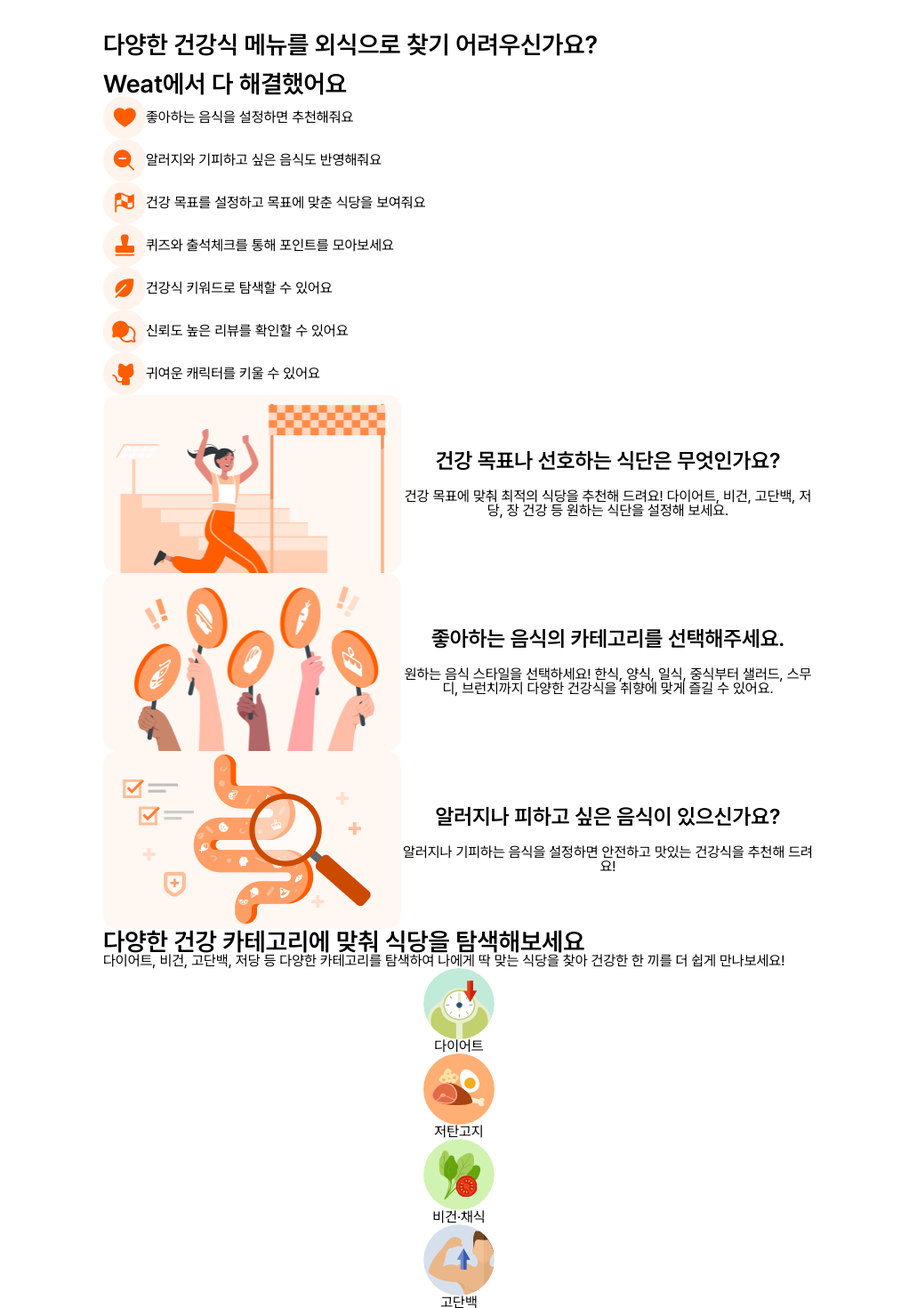
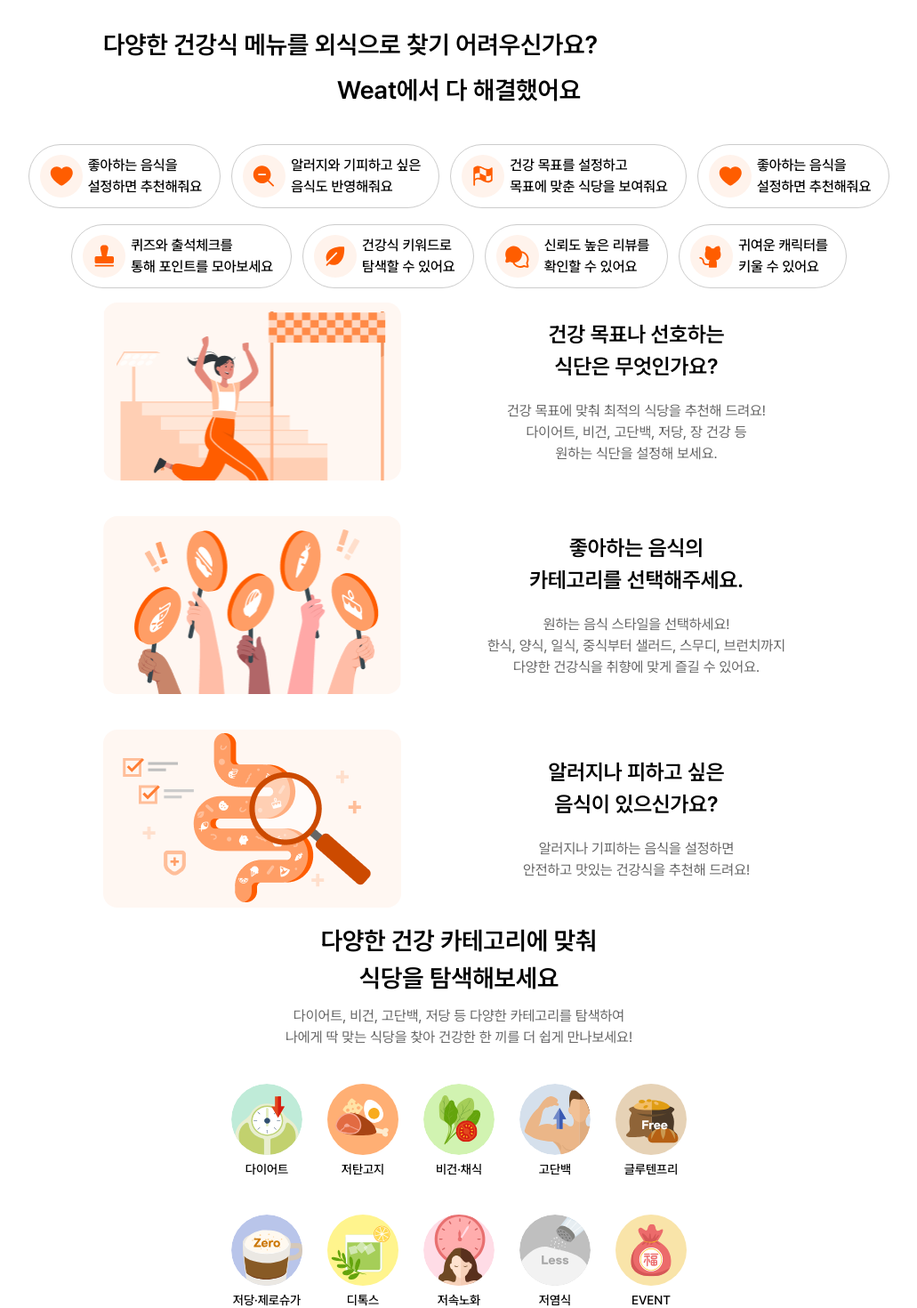
Before and after one commit to hyun2e/weat-landing, a React (Vite) app: page / in a window 1280 px wide. Shown: the part 480-1950 px from the top of the page at 89% size, without its empty margins (124-1155 px from the left). Built offline with nearby package versions, Linux system fonts and the light colour scheme.

Commit message:
soim - card/ section edit

```diff
--- a/src/components/Card_Info2.jsx
+++ b/src/components/Card_Info2.jsx
@@ -1,18 +1,35 @@
 import React from "react";
 import styled from "styled-components";
 
+// 인포2 카드 스타일
 const Info2Card = styled.div`
   display: flex;
   flex-direction: row;
   align-items: center;
-  text-align: center;
+  text-align: left;
+  gap: 6px;
+  height: 72px;
+  padding: 12px 20px 12px 12px;
+  border-radius: 36px;
+  width: auto;
+  max-width:none;
+  border: 1px solid ${({ theme }) => theme.colors.grey250};
 `;
+
+// 인포2 텍스트 - 본문
+const Info2CardText = styled.p`
+  white-space: pre-line;
+  font-weight: 500;
+  line-height: 1.5;
+  max-width: none;
+  overflow: visible;
+`
 
 const Card_Info2 = ({ icon, text }) => {
   return (
     <Info2Card>
       <img src={icon} />
-      <p>{text}</p>
+      <Info2CardText>{text}</Info2CardText>
     </Info2Card>
   );
 };
--- a/src/components/Card_category.jsx
+++ b/src/components/Card_category.jsx
@@ -1,18 +1,29 @@
 import React from "react";
 import styled from "styled-components";
 
+// 카테고리 카드 스타일
 const CategoryCard = styled.div`
   display: flex;
   flex-direction: column;
   align-items: center;
   text-align: center;
+  width: 80px;
+  height:107px;
+  gap: 6px;
+`;
+
+// 카테고리 카드 텍스트 스타일
+const CategoryCardText = styled.p`
+  font-size: ${({ theme }) => theme.fontSizes.fs14};
+  font-weight: 500;
+  line-height: 1.5;
 `;
 
 const Card_category = ({ icon, text }) => {
   return (
     <CategoryCard>
       <img src={icon} alt={text} />
-      <p>{text}</p>
+      <CategoryCardText>{text}</CategoryCardText>
     </CategoryCard>
   );
 };
--- a/src/components/Card_onboarding.jsx
+++ b/src/components/Card_onboarding.jsx
@@ -1,21 +1,27 @@
 import React from "react";
 import styled from "styled-components";
 
+// 온보딩 카드 스타일
 const OnboardingCard = styled.div`
   display: flex;
   flex-direction: row;
   align-items: center;
+  justify-content: space-between;
   text-align: center;
+  width:100%;
 `;
 
-const OnboardingTextWarpper = styled.div`
+// 온보딩 컨텐츠 - 텍스트
+const OnboardingTextWrapper = styled.div`
   display: flex;
   flex-direction: column;
   align-items: center;
   text-align: center;
+  width: 401px;
   gap:20px;
 `;
 
+// 온보딩 컨텐츠 - 이미지
 const OnboardingCardImage = styled.img`
   width: 335px;
   height: 200px;
@@ -23,14 +29,27 @@
   border: none;
 `
 
+// 온보딩 텍스트 - 본문
+const OnboardingCardText = styled.p`
+  white-space: pre-line;
+  color: ${({ theme }) => theme.colors.grey600};
+  line-height: 1.5;
+`
+// 온보딩 텍스트 - 제목
+const OnboardingCardTitle = styled.h4`
+  white-space: pre-line;
+  line-height: 1.5;
+`
+
+
 const Card_onboarding = ({icon,title,text}) => {
   return (
     <OnboardingCard>
       <OnboardingCardImage src={icon} />
-      <OnboardingTextWarpper>
-        <h4>{title}</h4>
-        <p>{text}</p>
-      </OnboardingTextWarpper>
+      <OnboardingTextWrapper>
+        <OnboardingCardTitle>{title}</OnboardingCardTitle>
+        <OnboardingCardText>{text}</OnboardingCardText>
+      </OnboardingTextWrapper>
     </OnboardingCard>
   );
 };
--- a/src/sections/Category.jsx
+++ b/src/sections/Category.jsx
@@ -1,13 +1,50 @@
 import React from 'react';
 import Card_category from '../components/Card_category';
+import styled from 'styled-components';
+
+const CategoryContainer = styled.div`
+    width: 100%;
+    display: flex;
+    flex-direction: column;
+    align-items: center;
+    text-align: center;
+    justify-content: center;
+    gap: 40px;
+    padding: 0 16px;
+`
+const CategoryTextWrapper = styled.div`
+    display: flex;
+    flex-direction: column;
+    align-items: center;
+    gap: 10px;
+`
+// 카테고리 제목 스타일
+const CategoryTitle = styled.h2`
+    line-height: 1.5;
+`
+// 카테고리 본문 스타일
+const CategoryDescription = styled.p`
+    color: ${({ theme }) => theme.colors.grey600};
+    line-height: 1.5;
+`
+
+const CategoryCardWrapper = styled.div`
+    display: flex;
+    flex-direction: row;
+    align-items: center;
+    justify-content: center;
+    gap: 28px;
+`
 
 const Category = () => {
-    const categoryData = [
+    const categoryDataTop = [
         { icon: "src/assets/images/category_diet.svg", text: "다이어트" },
         { icon: "src/assets/images/category_meat.svg", text: "저탄고지" },
         { icon: "src/assets/images/category_vegan.svg", text: "비건·채식" },
         { icon: "src/assets/images/category_protein.svg", text: "고단백" },
         { icon: "src/assets/images/category_glutenfree.svg", text: "글루텐프리" },
+    ];
+    const categoryDataBottom = [
         { icon: "src/assets/images/category_zerosugar.svg", text: "저당·제로슈가" },
         { icon: "src/assets/images/category_detox.svg", text: "디톡스" },
         { icon: "src/assets/images/category_slowaging.svg", text: "저속노화" },
@@ -16,20 +53,28 @@
     ];
 
     return (
-        <div>
-            <div>
-                <h2>다양한 건강 카테고리에 맞춰 식당을 탐색해보세요</h2>
-                <p>
-                    다이어트, 비건, 고단백, 저당 등 다양한 카테고리를 탐색하여
+        <CategoryContainer>
+            <CategoryTextWrapper>
+                <CategoryTitle>
+                    다양한 건강 카테고리에 맞춰 <br/>
+                    식당을 탐색해보세요
+                </CategoryTitle>
+                <CategoryDescription>
+                    다이어트, 비건, 고단백, 저당 등 다양한 카테고리를 탐색하여 <br/>
                     나에게 딱 맞는 식당을 찾아 건강한 한 끼를 더 쉽게 만나보세요!
-                </p>
-            </div>
-            <div>
-                {categoryData.map((item, index) => (
+                </CategoryDescription>
+            </CategoryTextWrapper>
+            <CategoryCardWrapper>
+                {categoryDataTop.map((item, index) => (
                     <Card_category icon={item.icon} text={item.text} key={index} />
                 ))}
-            </div>
-        </div>
+            </CategoryCardWrapper>
+            <CategoryCardWrapper>
+                {categoryDataBottom.map((item, index) => (
+                    <Card_category icon={item.icon} text={item.text} key={index} />
+                ))}
+            </CategoryCardWrapper>
+        </CategoryContainer>
     );
 };
 
--- a/src/sections/Info2.jsx
+++ b/src/sections/Info2.jsx
@@ -1,26 +1,69 @@
 import React from "react";
 import Card_Info2 from "../components/Card_info2";
+import styled from "styled-components";
+
+const Info2Container = styled.div`
+  width: 100vw;
+  max-width: none;
+  display: flex;
+  flex-direction: column;
+  align-items: center;
+  text-align: center;
+  justify-content: center;
+  gap: 40px;
+  position: relative;
+  left: 50%;
+  transform: translateX(-50%);
+`
+const Info2DataContainer = styled.div`
+  width:100%;
+  display: flex;
+  flex-direction: column;
+  align-items: center;
+  gap: 18px;
+`
+const Info2DataWrapper = styled.div`
+  display: flex;
+  flex-direction: row;
+  align-items: center;
+  gap: 12px;
+`
+// 인포2 제목 스타일
+const Info2Tile = styled.h2`
+  line-height: 1.5;
+`
 
 const Info2 = () => {
-  const info2Data = [
-    { icon: "src/assets/images/icon_1.svg", text: "좋아하는 음식을 설정하면 추천해줘요" },
-    { icon: "src/assets/images/icon_2.svg", text: "알러지와 기피하고 싶은 음식도 반영해줘요" },
-    { icon: "src/assets/images/icon_3.svg", text: "건강 목표를 설정하고 목표에 맞춘 식당을 보여줘요" },
-    { icon: "src/assets/images/icon_4.svg", text: "퀴즈와 출석체크를 통해 포인트를 모아보세요" },
-    { icon: "src/assets/images/icon_5.svg", text: "건강식 키워드로 탐색할 수 있어요" },
-    { icon: "src/assets/images/icon_6.svg", text: "신뢰도 높은 리뷰를 확인할 수 있어요" },
-    { icon: "src/assets/images/icon_7.svg", text: "귀여운 캐릭터를 키울 수 있어요" }
+  const info2DataTop = [
+    { icon: "src/assets/images/icon_1.svg", text: "좋아하는 음식을 \n 설정하면 추천해줘요" },
+    { icon: "src/assets/images/icon_2.svg", text: "알러지와 기피하고 싶은 \n 음식도 반영해줘요" },
+    { icon: "src/assets/images/icon_3.svg", text: "건강 목표를 설정하고 \n 목표에 맞춘 식당을 보여줘요" },
+    { icon: "src/assets/images/icon_1.svg", text: "좋아하는 음식을 \n 설정하면 추천해줘요" },
+  ];
+
+  const info2DataBottom = [
+    { icon: "src/assets/images/icon_4.svg", text: "퀴즈와 출석체크를 \n 통해 포인트를 모아보세요" },
+    { icon: "src/assets/images/icon_5.svg", text: "건강식 키워드로 \n 탐색할 수 있어요" },
+    { icon: "src/assets/images/icon_6.svg", text: "신뢰도 높은 리뷰를 \n 확인할 수 있어요" },
+    { icon: "src/assets/images/icon_7.svg", text: "귀여운 캐릭터를 \n 키울 수 있어요" }
   ];
 
   return (
-    <div>
-      <h2>Weat에서 다 해결했어요</h2>
-      <div>
-        {info2Data.map((item,index)=>(
-          <Card_Info2 icon={item.icon} text={item.text} key={index}/>
-        ))}
-      </div>
-    </div>
+    <Info2Container>
+      <Info2Tile>Weat에서 다 해결했어요</Info2Tile>
+      <Info2DataContainer>
+        <Info2DataWrapper>
+          {info2DataTop.map((item,index)=>(
+            <Card_Info2 icon={item.icon} text={item.text} key={index}/>
+          ))}
+        </Info2DataWrapper>
+        <Info2DataWrapper>
+          {info2DataBottom.map((item,index)=>(
+            <Card_Info2 icon={item.icon} text={item.text} key={index}/>
+          ))}
+        </Info2DataWrapper>
+      </Info2DataContainer>
+    </Info2Container>
   );
 };
 
--- a/src/sections/Onboarding.jsx
+++ b/src/sections/Onboarding.jsx
@@ -1,31 +1,40 @@
 import React from 'react'
 import Card_onboarding from '../components/Card_onboarding'
+import styled from 'styled-components'
 
+const OnboardingContainer = styled.div`
+    display: flex;
+    flex-direction: column;
+    align-items: center;
+    width: 100%;
+    gap: 40px;
+    padding: 16px 0;
+`
 
 const Onboarding = () => {
     const onboardingData = [
         {
             icon: "src/assets/images/Health goals_img.png",
-            title: "건강 목표나 선호하는 식단은 무엇인가요?",
-            text: "건강 목표에 맞춰 최적의 식당을 추천해 드려요! 다이어트, 비건, 고단백, 저당, 장 건강 등 원하는 식단을 설정해 보세요."
+            title: "건강 목표나 선호하는 \n 식단은 무엇인가요?",
+            text: "건강 목표에 맞춰 최적의 식당을 추천해 드려요! \n 다이어트, 비건, 고단백, 저당, 장 건강 등 \n 원하는 식단을 설정해 보세요."
         },
         {
             icon: "src/assets/images/favorite food_img.png",
-            title: "좋아하는 음식의 카테고리를 선택해주세요.",
-            text: "원하는 음식 스타일을 선택하세요! 한식, 양식, 일식, 중식부터 샐러드, 스무디, 브런치까지 다양한 건강식을 취향에 맞게 즐길 수 있어요."
+            title: "좋아하는 음식의 \n 카테고리를 선택해주세요.",
+            text: "원하는 음식 스타일을 선택하세요! \n 한식, 양식, 일식, 중식부터 샐러드, 스무디, 브런치까지 \n 다양한 건강식을 취향에 맞게 즐길 수 있어요."
         },
         {
             icon: "src/assets/images/Allergy_img.png",
-            title: "알러지나 피하고 싶은 음식이 있으신가요?",
-            text: "알러지나 기피하는 음식을 설정하면 안전하고 맛있는 건강식을 추천해 드려요!"
+            title: "알러지나 피하고 싶은 \n음식이 있으신가요?",
+            text: "알러지나 기피하는 음식을 설정하면 \n 안전하고 맛있는 건강식을 추천해 드려요!"
         }
     ];
   return (
-    <div>
+    <OnboardingContainer>
         {onboardingData.map((item,index)=>(
         <Card_onboarding icon={item.icon} title={item.title} text={item.text} key={index}/>
         ))}
-    </div>
+    </OnboardingContainer>
   )
 }
 
```
Also changed, not shown: src/sections/Download.jsx (+18 -8 lines).
